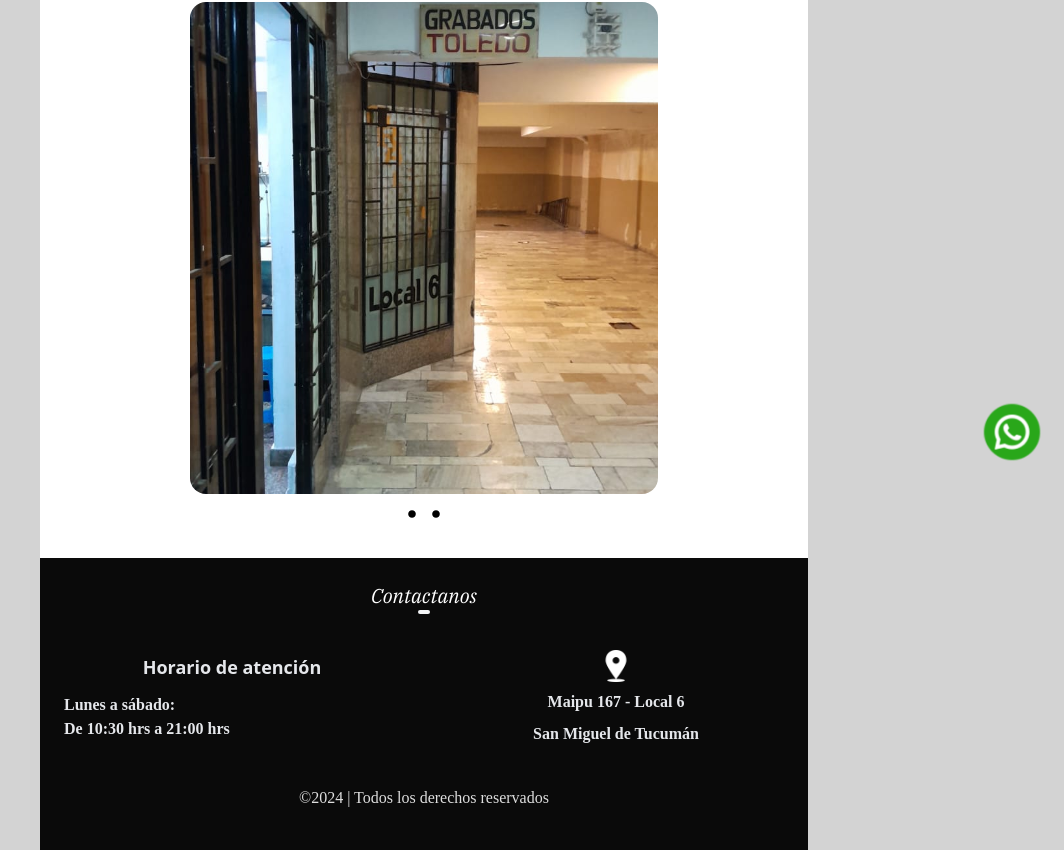
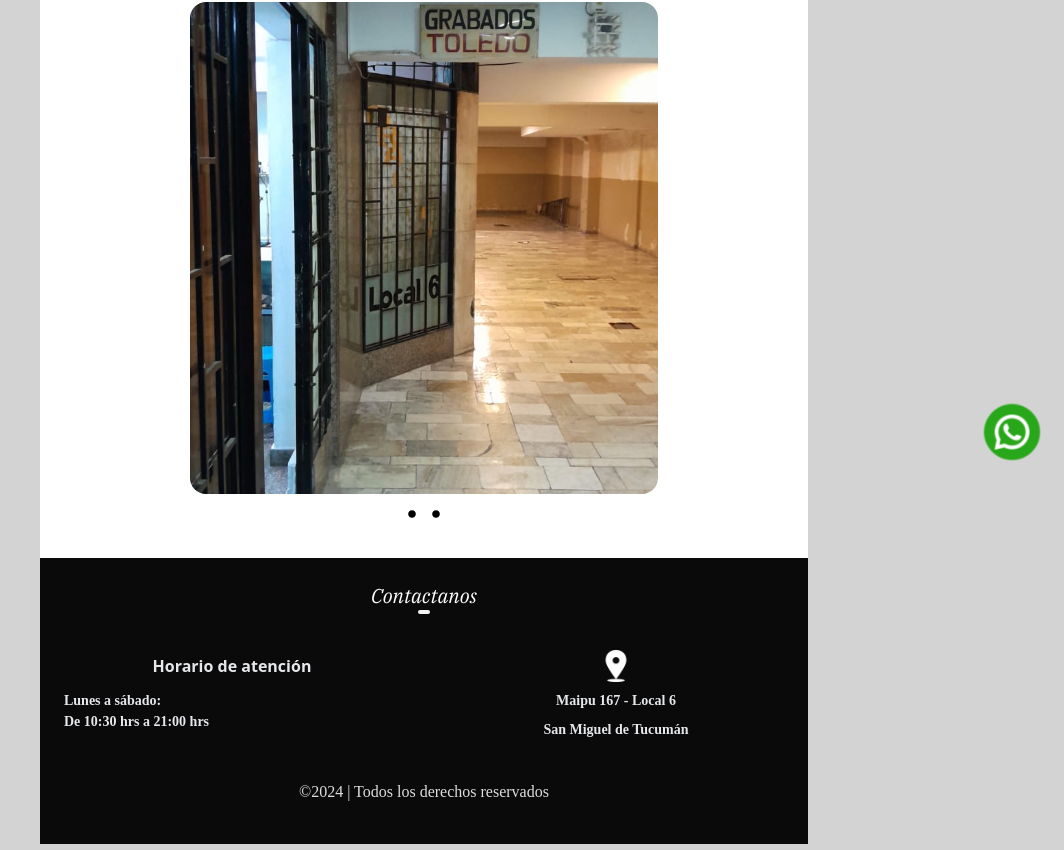
Before and after one commit to LeonAntGon/jewelry, a React (Create React App) app: page /nosotros in a window 1280 px wide. Shown: the part 316-1166 px from the top of the page, without its empty margins (216-1280 px from the left). Built offline with nearby package versions, Linux system fonts and the light colour scheme.

Commit message:
fonts footer

```diff
--- a/src/components/Footer.jsx
+++ b/src/components/Footer.jsx
@@ -15,18 +15,18 @@ const Footer = () => {
 
       <div className='grid grid-cols-2'>
         <div className='col-span-1 pt-1'>
-        <h3 className='text-gray-200 text-center text-[18px] font-semibold'>Horario de atención</h3>
+        <h3 className='text-gray-200 text-center text-[16px] font-semibold'>Horario de atención</h3>
         <div className='pl-6 pt-3'>
-          <p className='text-gray-200 text-base font-semibold'>Lunes a sábado:</p>
-          <p className='text-gray-200 text-base font-semibold'>De 10:30 hrs a 21:00 hrs</p>
+          <p className='text-gray-200 text-[14px] font-semibold'>Lunes a sábado:</p>
+          <p className='text-gray-200 text-[14px] font-semibold'>De 10:30 hrs a 21:00 hrs</p>
         </div>
 
         </div>
 
         <div className='col-span-1 '>
         <img src={gpsImg} alt="Imagen gps" className='h-8 mx-auto'/>
-        <p className='text-gray-200 text-center pt-2 text-base font-semibold'>Maipu 167 - Local 6</p>
-        <p className='text-gray-200 text-center pt-2 text-base font-semibold'>San Miguel de Tucumán</p>
+        <p className='text-gray-200 text-center pt-2 text-[14px] font-semibold'>Maipu 167 - Local 6</p>
+        <p className='text-gray-200 text-center pt-2 text-[14px] font-semibold'>San Miguel de Tucumán</p>
         </div>
       </div>
 
```
